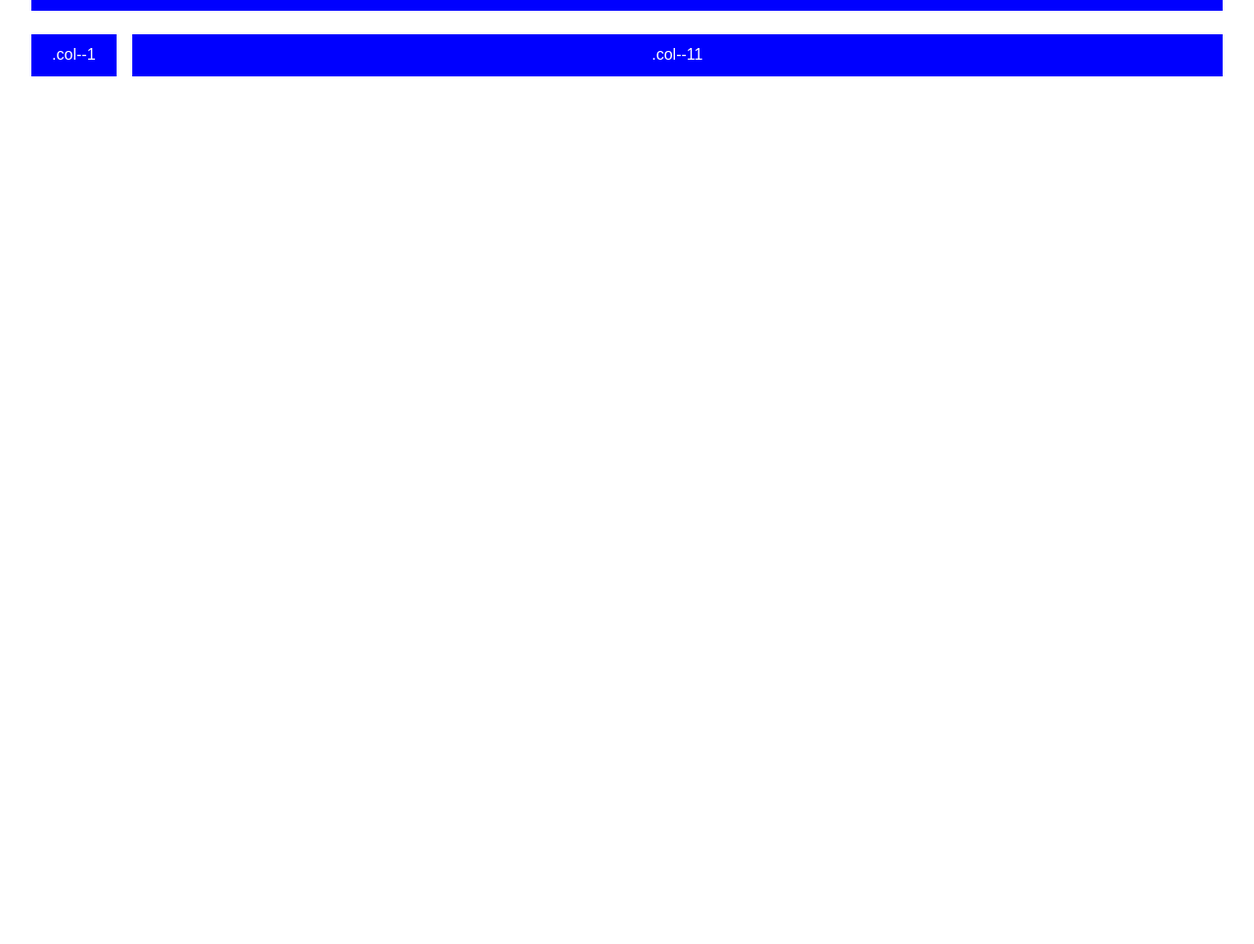
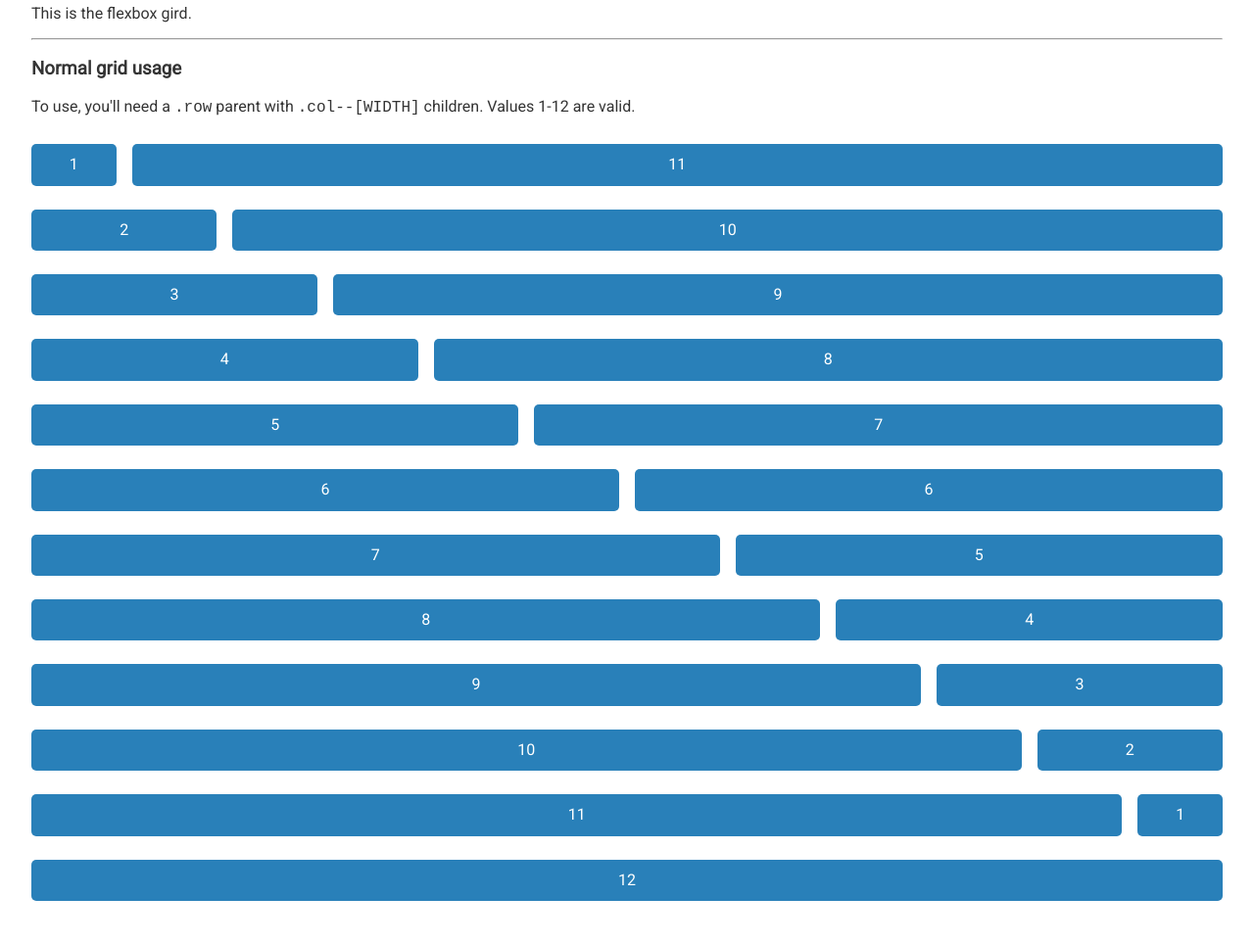
Before and after one commit to mknudsen01/flexbox-gird, a plain HTML site: page index.html in a window 1280 px wide. Shown: the part 75-1039 px from the top of the page at 98% size. Before the commit the page ends 800 px from the top, so only its background shows below. Drawn offline with Linux system fonts and the light colour scheme.

Commit message:
Demo documentation for normal grid usage

```diff
--- a/demo.css
+++ b/demo.css
@@ -1,3 +1,13 @@
+:root {
+  --color--primary: #2980b9;
+  --color--text: #343434;
+}
+
+html {
+  font-family: 'Roboto', sans-serif;
+  color: var(--color--text);
+}
+
 body {
   margin-top: 2rem;
   margin-bottom: 2rem;
@@ -6,7 +16,8 @@ body {
 .box {
   padding-top: 0.75rem;
   padding-bottom: 0.75rem;
-  background-color: blue;
+  background-color: var(--color--primary);
+  border-radius: 5px;
   text-align: center;
   color: white;
   margin-top: 0.75rem;
--- a/index.html
+++ b/index.html
@@ -1,23 +1,123 @@
 <html>
   <head>
+    <link href="https://fonts.googleapis.com/css?family=Roboto" rel="stylesheet">
     <link rel="stylesheet" href="normalize.css">
     <link rel="stylesheet" href="grid.css">
     <link rel="stylesheet" href="demo.css">
   </head>
   <body>
     <div class="container">
+
+      <h2>Flexbox Gird</h2>
+      <p>This is the flexbox gird.</p>
+
+      <hr>
+
+      <h3>Normal grid usage</h3>
+      <p>To use, you'll need a <code>.row</code> parent with <code>.col--[WIDTH]</code> children. Values 1-12 are valid.</p>
+
       <div class="row">
-        <div class="col--12">
-          <div class="box">.col--12</div>
+        <div class="col--1">
+          <div class="box">1</div>
+        </div>
+        <div class="col--11">
+          <div class="box">11</div>
         </div>
       </div>
 
       <div class="row">
+        <div class="col--2">
+          <div class="box">2</div>
+        </div>
+        <div class="col--10">
+          <div class="box">10</div>
+        </div>
+      </div>
+
+      <div class="row">
+        <div class="col--3">
+          <div class="box">3</div>
+        </div>
+        <div class="col--9">
+          <div class="box">9</div>
+        </div>
+      </div>
+
+      <div class="row">
+        <div class="col--4">
+          <div class="box">4</div>
+        </div>
+        <div class="col--8">
+          <div class="box">8</div>
+        </div>
+      </div>
+
+      <div class="row">
+        <div class="col--5">
+          <div class="box">5</div>
+        </div>
+        <div class="col--7">
+          <div class="box">7</div>
+        </div>
+      </div>
+
+      <div class="row">
+        <div class="col--6">
+          <div class="box">6</div>
+        </div>
+        <div class="col--6">
+          <div class="box">6</div>
+        </div>
+      </div>
+
+      <div class="row">
+        <div class="col--7">
+          <div class="box">7</div>
+        </div>
+        <div class="col--5">
+          <div class="box">5</div>
+        </div>
+      </div>
+
+      <div class="row">
+        <div class="col--8">
+          <div class="box">8</div>
+        </div>
+        <div class="col--4">
+          <div class="box">4</div>
+        </div>
+      </div>
+
+      <div class="row">
+        <div class="col--9">
+          <div class="box">9</div>
+        </div>
+        <div class="col--3">
+          <div class="box">3</div>
+        </div>
+      </div>
+
+      <div class="row">
+        <div class="col--10">
+          <div class="box">10</div>
+        </div>
+        <div class="col--2">
+          <div class="box">2</div>
+        </div>
+      </div>
+
+      <div class="row">
+        <div class="col--11">
+          <div class="box">11</div>
+        </div>
         <div class="col--1">
-          <div class="box">.col--1</div>
+          <div class="box">1</div>
         </div>
-        <div class="col--11">
-          <div class="box">.col--11</div>
+      </div>
+
+      <div class="row">
+        <div class="col--12">
+          <div class="box">12</div>
         </div>
       </div>
     </div>
```
